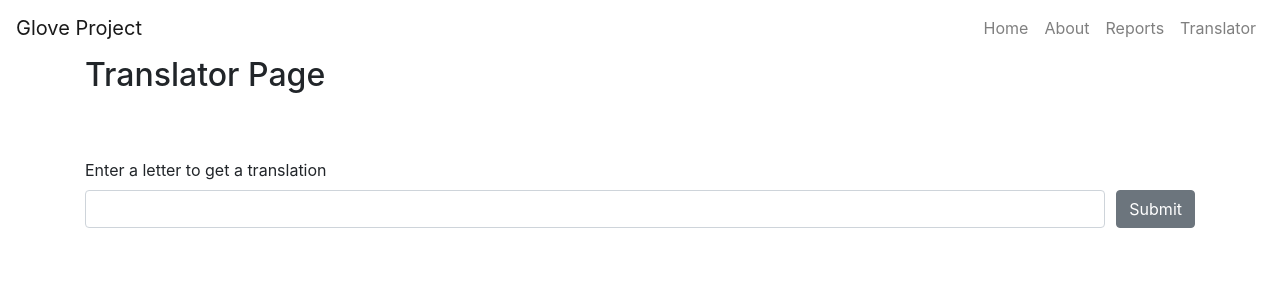
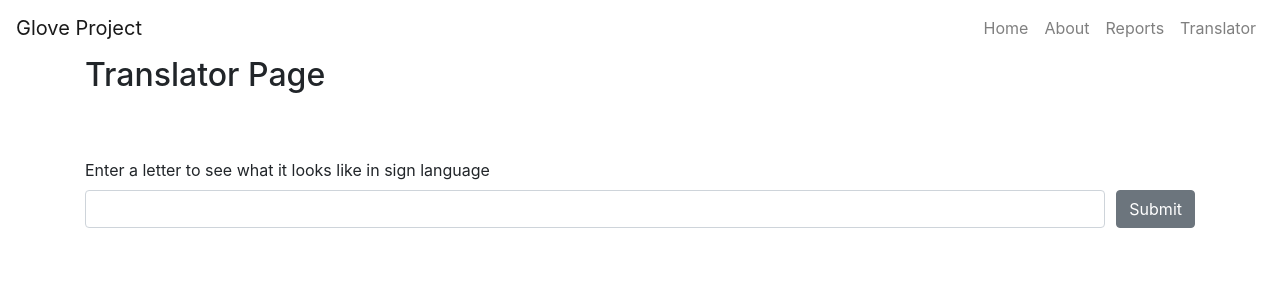
Before and after one commit to musarafik/glove_web_app, a React (Create React App) app in the folder frontend/: page /translator in a window 1280 px wide. Shown: the top 300 px of the page. Built offline with nearby package versions, Linux system fonts and the light colour scheme.

Commit message:
changed text for input

```diff
--- a/frontend/src/pages/Translator.js
+++ b/frontend/src/pages/Translator.js
@@ -34,7 +34,7 @@ export default class Translator extends React.Component{
                 <h2>Translator Page</h2>
                 <Form onSubmit={this.handleOnSubmit}>
                     <FormGroup style={{paddingTop: '5%'}}>
-                        <Label for="userInput">Enter a letter to get a translation</Label>
+                        <Label for="userInput">Enter a letter to see what it looks like in sign language</Label>
                         <div style={styles.inputContainer}>
                             <Input type="textArea" name="input" id="userInput" />
                             <Button style={{marginLeft: '1%'}}>Submit</Button>
```
